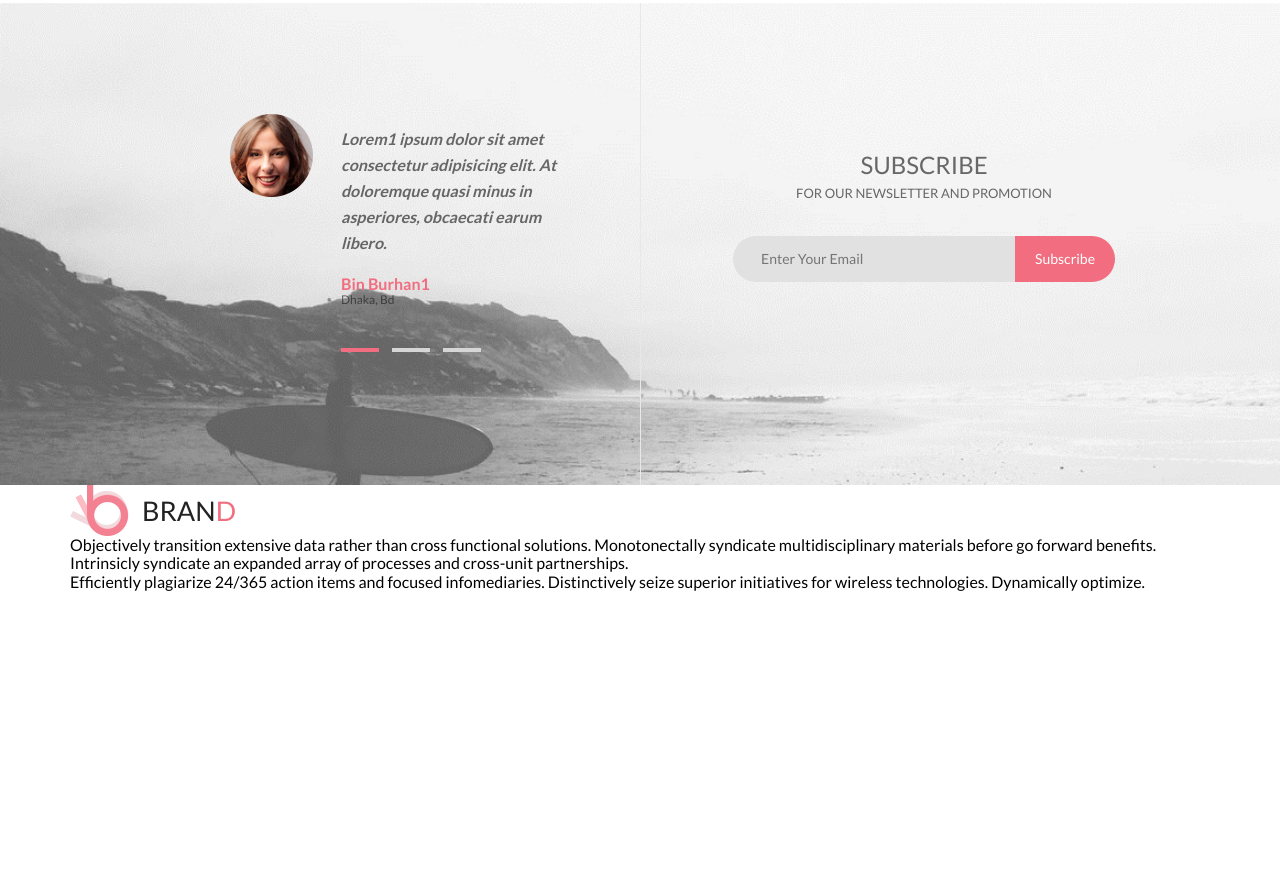
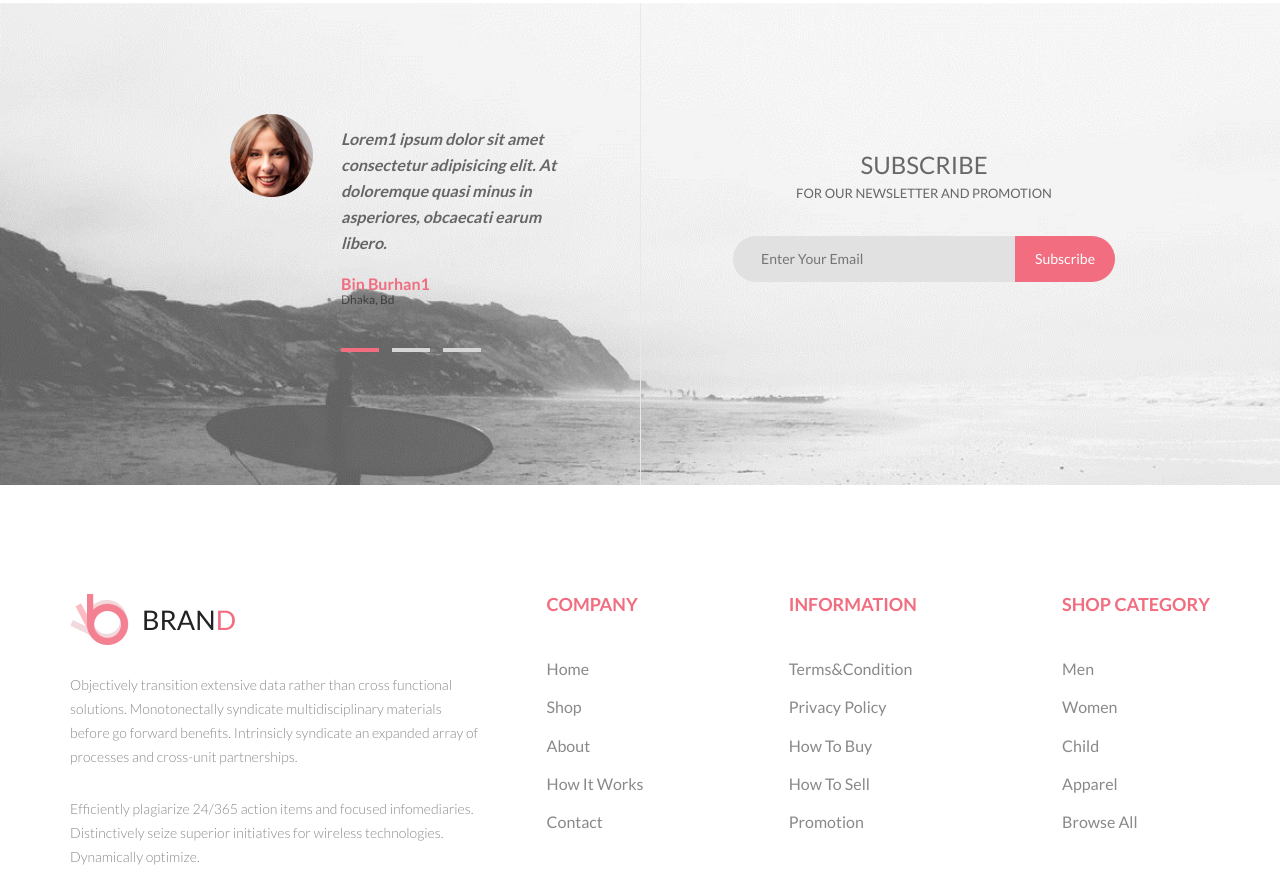
Before and after one commit to ncowboy/gu_html5_css3, a plain HTML site: page index.html in a window 1280 px wide. Shown: the part 3540-4409 px from the top of the page. Before the commit the page ends 4131 px from the top, so only its background shows below. Drawn offline with Linux system fonts and the light colour scheme.

Commit message:
footer top

```diff
--- a/css/style.css
+++ b/css/style.css
@@ -146,6 +146,62 @@ body {
     display: flex;
 }
 
+.footer-top-wrapper {
+    display: flex;
+    flex-grow: none;
+}
+
+.footer-top-nav {
+    display: flex;
+    justify-content: space-between;
+    flex-shrink: 0;
+    width: 58.2%;
+    padding-left: 32px;
+}
+
+.footer-top-left {
+    width: 41.8%;
+    padding-right: 32px;
+}
+
+.footer-top-left-text {
+    color: #898989;
+    font-size: 14px;
+    line-height: 24px;
+    font-weight: 300;
+    margin-top: 28px;
+}
+
+.footer {
+    padding-top: 109px;
+}
+
+.footer-top-nav-header {
+    color: #f16d7f;
+    text-transform: uppercase;
+    font-size: 18px;
+    font-weight: 700;
+}
+
+.footer-top-nav-list {
+    padding-top: 45px;
+}
+
+.footer-top-nav-list-item {
+    display: block;
+    color: #898989;
+    font-size: 16px;
+    font-weight: 400;
+    text-transform: capitalize;
+    text-decoration: none;
+    list-style: none;
+    padding-bottom: 20px;
+}
+
+.footer-top-nav-list-item:hover {
+    color: #f16d7f;
+}
+
 
 
 .header-flex {
@@ -191,7 +247,18 @@ body {
     text-decoration: none;
 }
 
+.header-cart {
+    width: 32px;
+    height: 29px;
+    padding: 3px 13px;
+    background-image: url('../img/cart.svg');
+    background-repeat: no-repeat;
+    background-position: center;
+}
 
+.header-cart:hover {
+    background-image: url('../img/cart-hover.svg');
+}
 
 .header__search_form {
     display: -webkit-box;
@@ -662,20 +729,3 @@ body {
     outline: 0;
     cursor: pointer;
 }
-
-.header-cart {
-    width: 32px;
-    height: 29px;
-    padding: 3px 13px;
-    background-image: url('../img/cart.svg');
-    background-repeat: no-repeat;
-    background-position: center;
-}
-
-.header-cart:hover {
-    background-image: url('../img/cart-hover.svg');
-}
-
-.footer-top-wrapper {
-    display: flex;
-}
--- a/index.html
+++ b/index.html
@@ -297,6 +297,67 @@
                     </p>
                 </div>
                 <nav class="footer-top-nav">
+                    <div class="footer-top-nav-col">
+                        <header class="footer-top-nav-header">Company</header>
+                        <ul class="footer-top-nav-list">
+                            <a href="#" class="footer-top-nav-list-item">
+                                <li>Home</li>
+                            </a>
+                            <a href="#" class="footer-top-nav-list-item">
+                                <li>Shop</li>
+                            </a>
+                            <a href="#" class="footer-top-nav-list-item">
+                                <li>About</li>
+                            </a>
+                            <a href="#" class="footer-top-nav-list-item">
+                                <li>How it works</li>
+                            </a>
+                            <a href="#" class="footer-top-nav-list-item">
+                                <li>Contact</li>
+                            </a>
+                        </ul>
+                    </div>
+                    <div class="footer-top-nav-col">
+                        <header class="footer-top-nav-header">information</header>
+                        <ul class="footer-top-nav-list">
+                            <a href="#" class="footer-top-nav-list-item">
+                                <li>terms&condition</li>
+                            </a>
+                            <a href="#" class="footer-top-nav-list-item">
+                                <li>privacy policy</li>
+                            </a>
+                            <a href="#" class="footer-top-nav-list-item">
+                                <li>how to buy</li>
+                            </a>
+                            <a href="#" class="footer-top-nav-list-item">
+                                <li>how to sell</li>
+                            </a>
+                            <a href="#" class="footer-top-nav-list-item">
+                                <li>promotion</li>
+                            </a>
+                        </ul>
+                    </div>
+
+                    <div class="footer-top-nav-col">
+                        <header class="footer-top-nav-header">shop category</header>
+                        <ul class="footer-top-nav-list">
+                            <a href="#" class="footer-top-nav-list-item">
+                                <li>men</li>
+                            </a>
+                            <a href="#" class="footer-top-nav-list-item">
+                                <li>women</li>
+                            </a>
+                            <a href="#" class="footer-top-nav-list-item">
+                                <li>child</li>
+                            </a>
+                            <a href="#" class="footer-top-nav-list-item">
+                                <li>apparel</li>
+                            </a>
+                            <a href="#" class="footer-top-nav-list-item">
+                                <li>browse all</li>
+                            </a>
+                        </ul>
+                    </div>
 
                 </nav>
             </div>
```
